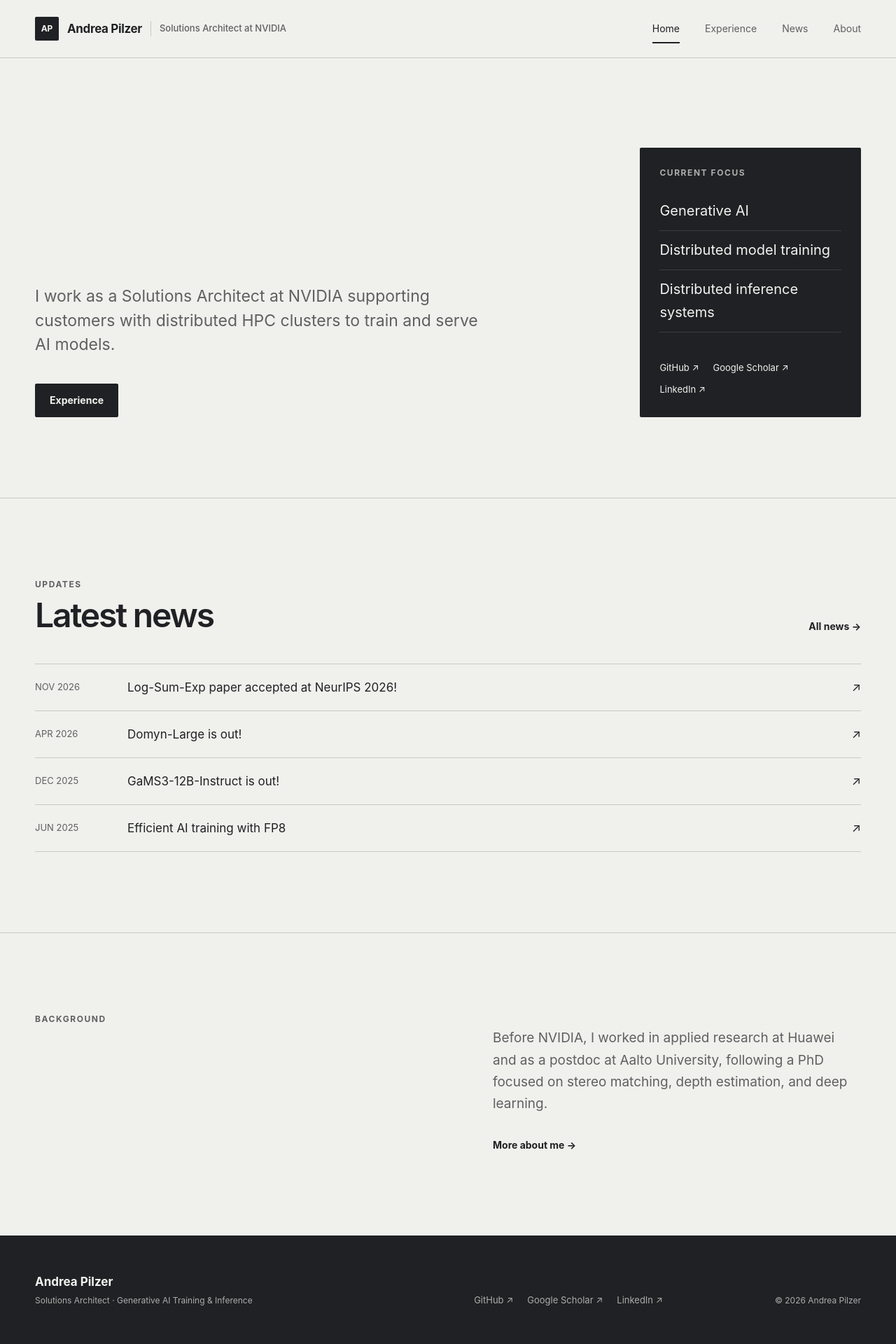
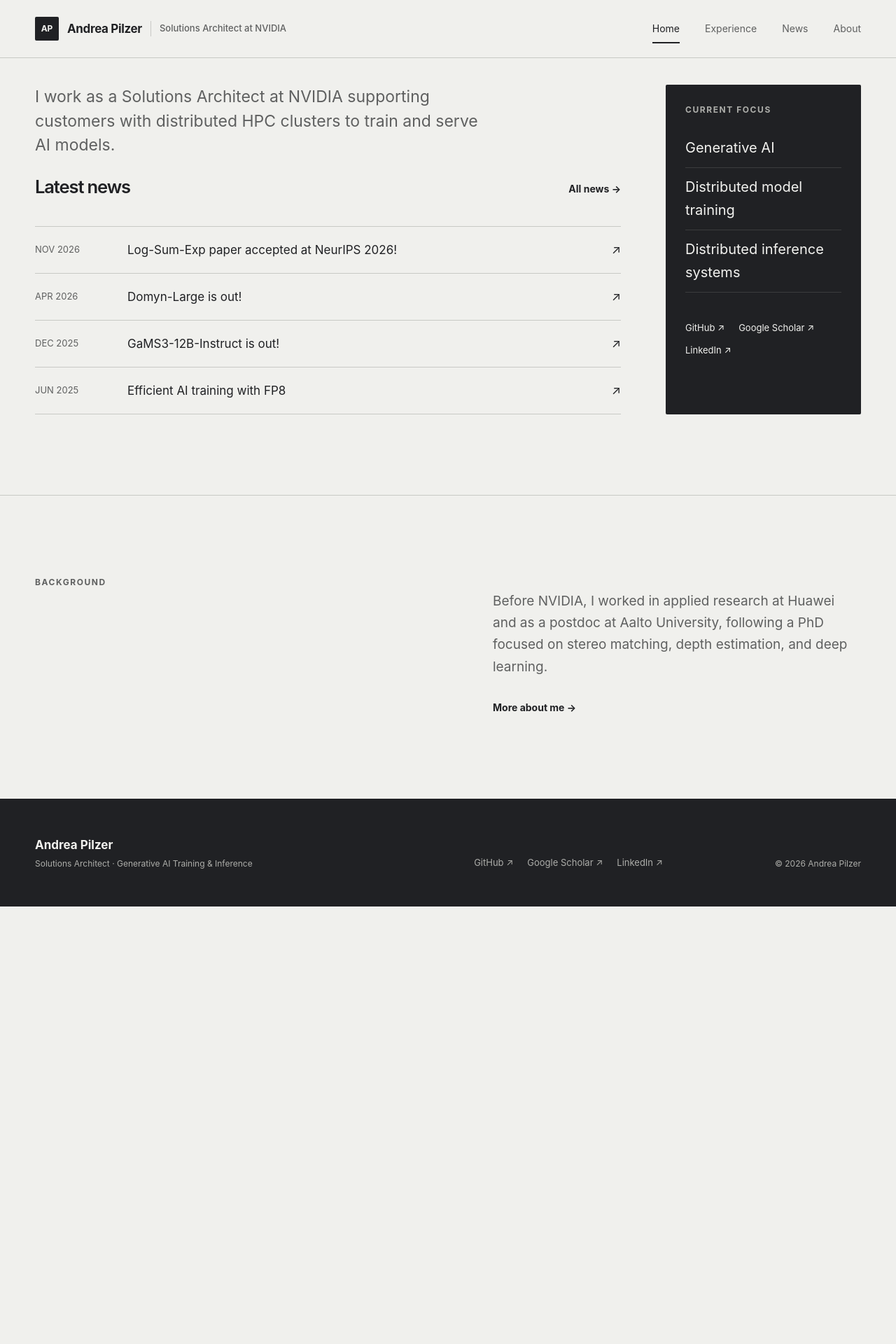
Before and after one commit to andrea-pilzer/andrea-pilzer.github.io, a Jekyll site: the page built from index.md, in a window 1280 px wide. Shown: the whole page at 70% size. Built offline with Jekyll 4.4.1, drawn with Linux system fonts in a browser that asks for light colours; after the commit the page ends 1295 px from its top, so only the background shows below that.

Commit message:
Update homepage layout and NVIDIA experience

```diff
--- a/_data/experience.yml
+++ b/_data/experience.yml
@@ -3,6 +3,9 @@
   period: May 2022 — Present
   location: Italy
   summary: Focusing on generative AI distributed training and inference.
+  teams:
+    - May 2022 – June 2026 — Supercomputing team, supporting higher education and research (HER).
+    - June 2026 – Present — Financial services (FSI) team.
 
 - company: Aalto University
   role: Postdoctoral Researcher
--- a/_layouts/home.html
+++ b/_layouts/home.html
@@ -5,9 +5,23 @@ layout: default
   <div class="shell hero-grid">
     <div class="hero-copy">
       <p class="hero-summary">I work as a Solutions Architect at NVIDIA supporting customers with distributed HPC clusters to train and serve AI models.</p>
-      <div class="button-row">
-        <a class="button button-primary" href="{{ '/experience/' | relative_url }}">Experience</a>
-      </div>
+      <section class="section home-news">
+        <div class="section-heading">
+          <div>
+            <h2>Latest news</h2>
+          </div>
+          <a class="text-link" href="{{ '/news/' | relative_url }}">All news <span aria-hidden="true">→</span></a>
+        </div>
+        <div class="news-list">
+          {% for post in site.posts limit:4 %}
+          <a class="news-row" href="{{ post.url | relative_url }}">
+            <time datetime="{{ post.date | date_to_xmlschema }}">{{ post.date | date: "%b %Y" }}</time>
+            <span>{{ post.title }}</span>
+            <span aria-hidden="true">↗</span>
+          </a>
+          {% endfor %}
+        </div>
+      </section>
     </div>
     <aside class="focus-card" aria-label="Current focus">
       <p class="card-label">Current focus</p>
@@ -22,27 +36,6 @@ layout: default
 </section>
 
 <section class="section section-rule">
-  <div class="shell">
-    <div class="section-heading">
-      <div>
-        <p class="eyebrow">Updates</p>
-        <h2>Latest news</h2>
-      </div>
-      <a class="text-link" href="{{ '/news/' | relative_url }}">All news <span aria-hidden="true">→</span></a>
-    </div>
-    <div class="news-list">
-      {% for post in site.posts limit:4 %}
-      <a class="news-row" href="{{ post.url | relative_url }}">
-        <time datetime="{{ post.date | date_to_xmlschema }}">{{ post.date | date: "%b %Y" }}</time>
-        <span>{{ post.title }}</span>
-        <span aria-hidden="true">↗</span>
-      </a>
-      {% endfor %}
-    </div>
-  </div>
-</section>
-
-<section class="section section-rule">
   <div class="shell split-callout">
     <div>
       <p class="eyebrow">Background</p>
--- a/assets/css/style.css
+++ b/assets/css/style.css
@@ -145,14 +145,23 @@ img {
 }
 
 .hero {
-  padding: clamp(72px, 10vw, 140px) 0 clamp(70px, 9vw, 120px);
+  padding: clamp(24px, 3vw, 42px) 0 clamp(70px, 9vw, 120px);
 }
 
 .hero-grid {
   display: grid;
-  grid-template-columns: minmax(0, 1.75fr) minmax(280px, 0.75fr);
-  gap: clamp(60px, 10vw, 140px);
-  align-items: end;
+  grid-template-columns: minmax(0, 3fr) minmax(250px, 1fr);
+  gap: clamp(32px, 5vw, 70px);
+  align-items: stretch;
+}
+
+.section.home-news {
+  padding-top: 28px;
+  padding-bottom: 0;
+}
+
+.section.home-news h2 {
+  font-size: clamp(21px, 2vw, 27px);
 }
 
 .eyebrow,
@@ -168,7 +177,7 @@ img {
 
 .hero-summary {
   max-width: 650px;
-  margin: 34px 0 0;
+  margin: 0;
   color: var(--ink-soft);
   font-size: clamp(18px, 2vw, 23px);
   line-height: 1.5;
@@ -567,6 +576,7 @@ img {
 
   .focus-card {
     max-width: 480px;
+    align-self: start;
   }
 
   .about-grid,
```
Also changed, not shown: experience.md (+7 -0 lines).
